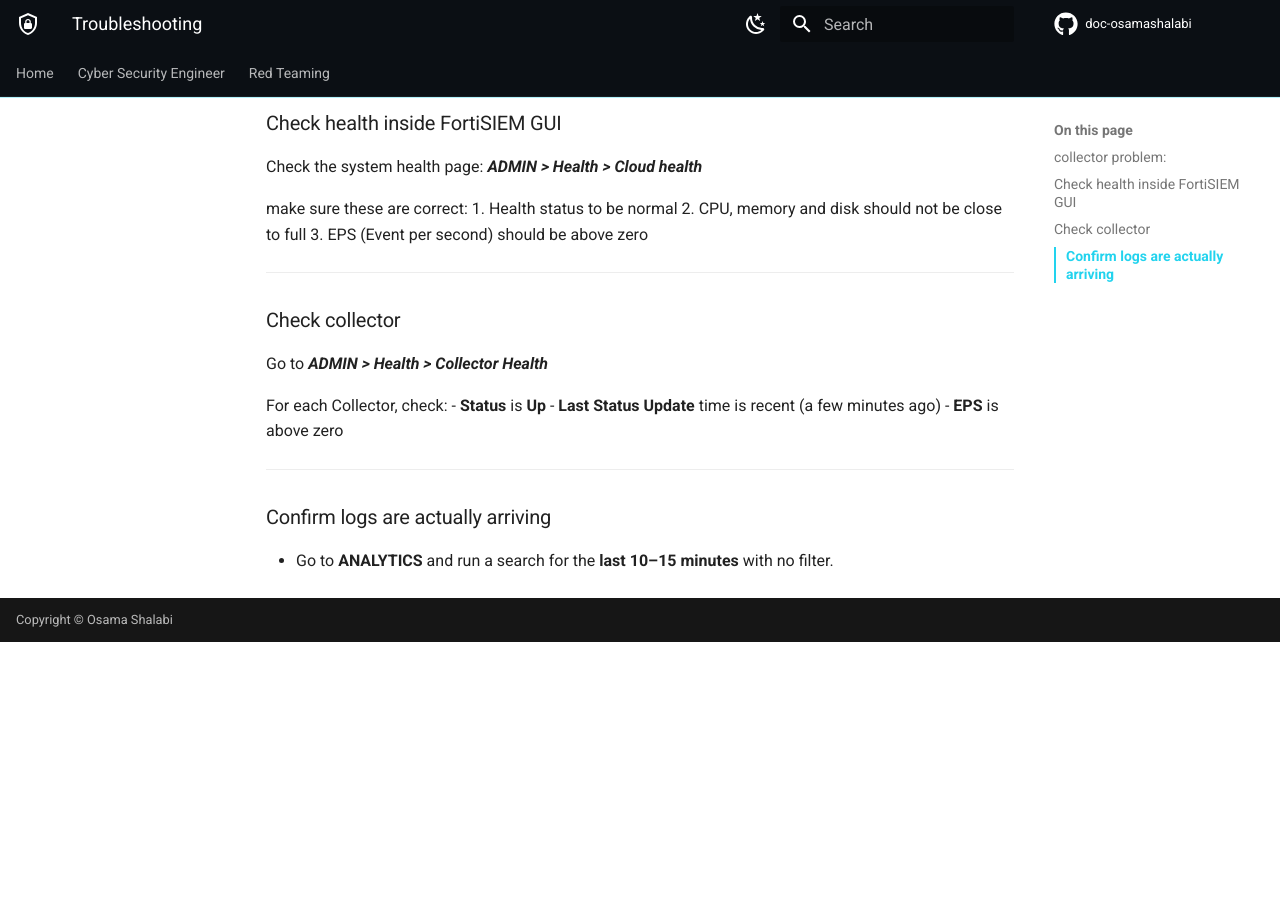
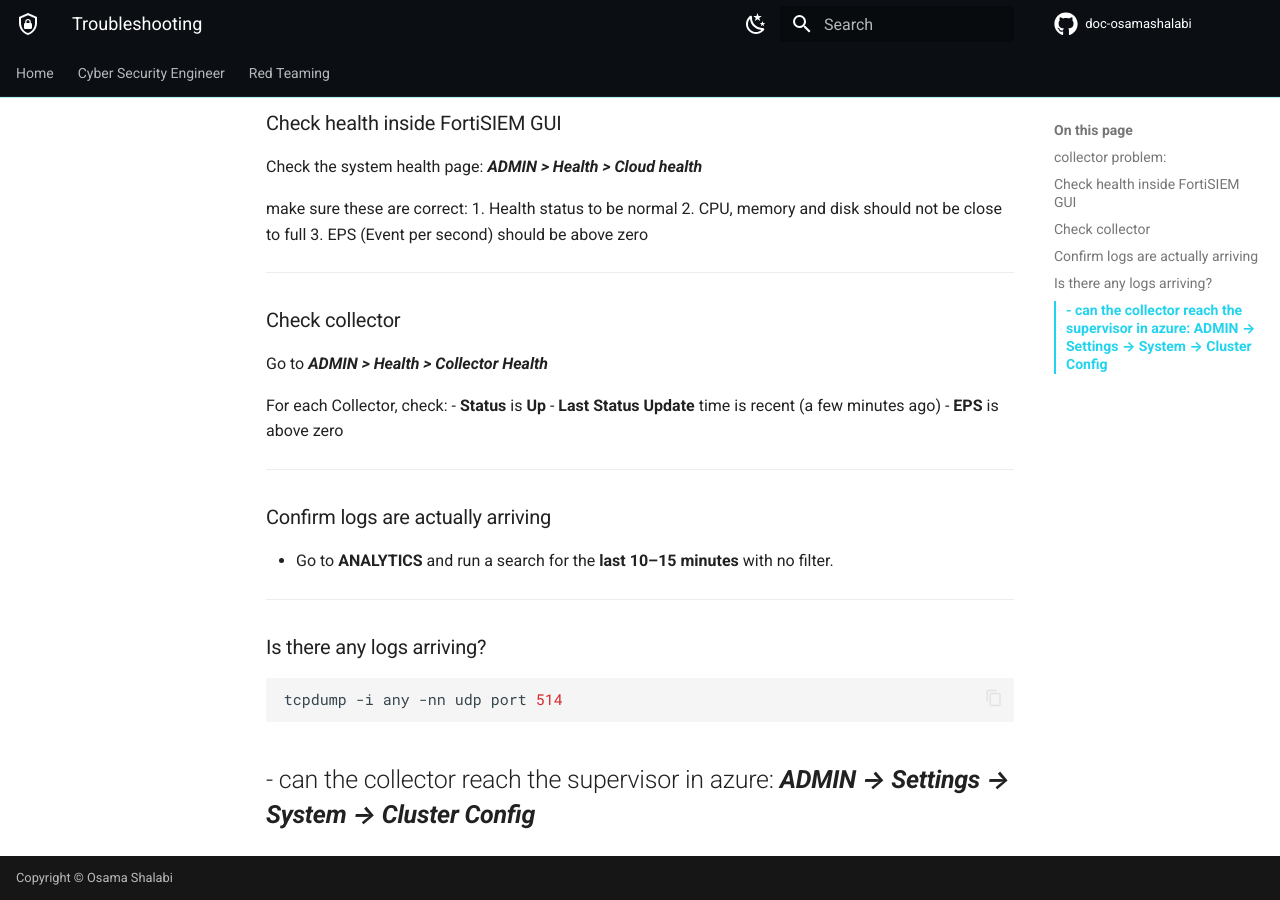
Before and after one commit to osamashalabi432-png/doc-osamashalabi, an MkDocs documentation site: the page built from docs/cyber-security-engineer/siem/fortisiem/troubleshooting/troubleshooting.md, in a window 1280 px wide and 900 px high, scrolled down 751 px. Built offline with MkDocs 1.6.1 and Material for MkDocs 9.7.7, drawn with Linux system fonts in a browser that asks for light colours; comment, search, counter and statistics services are not loaded; before the commit the page ends 1393 px from its top, so only the background shows below that.

Commit message:
vault backup: 2026-11-01 10:01:03

````diff
--- a/docs/cyber-security-engineer/siem/fortisiem/troubleshooting/troubleshooting.md
+++ b/docs/cyber-security-engineer/siem/fortisiem/troubleshooting/troubleshooting.md
@@ -48,3 +48,12 @@ For each Collector, check:
 ### Confirm logs are actually arriving
 
 - Go to **ANALYTICS** and run a search for the **last 10–15 minutes** with no filter.
+
+---
+### Is there any logs arriving?
+```bash
+tcpdump -i any -nn udp port 514
+```
+
+- can the collector reach the supervisor in azure: ***ADMIN → Settings → System → Cluster Config***
+-
````
